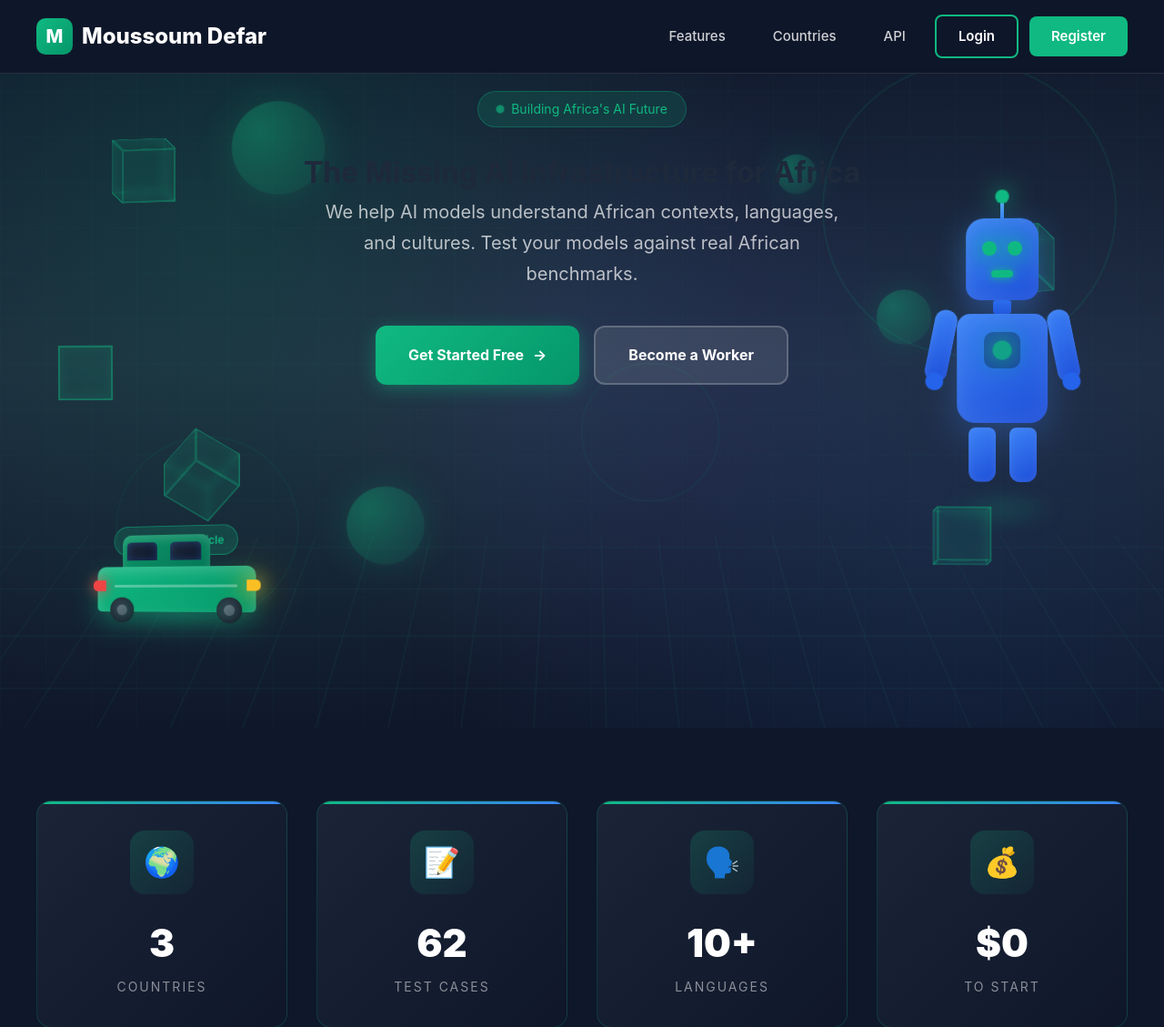
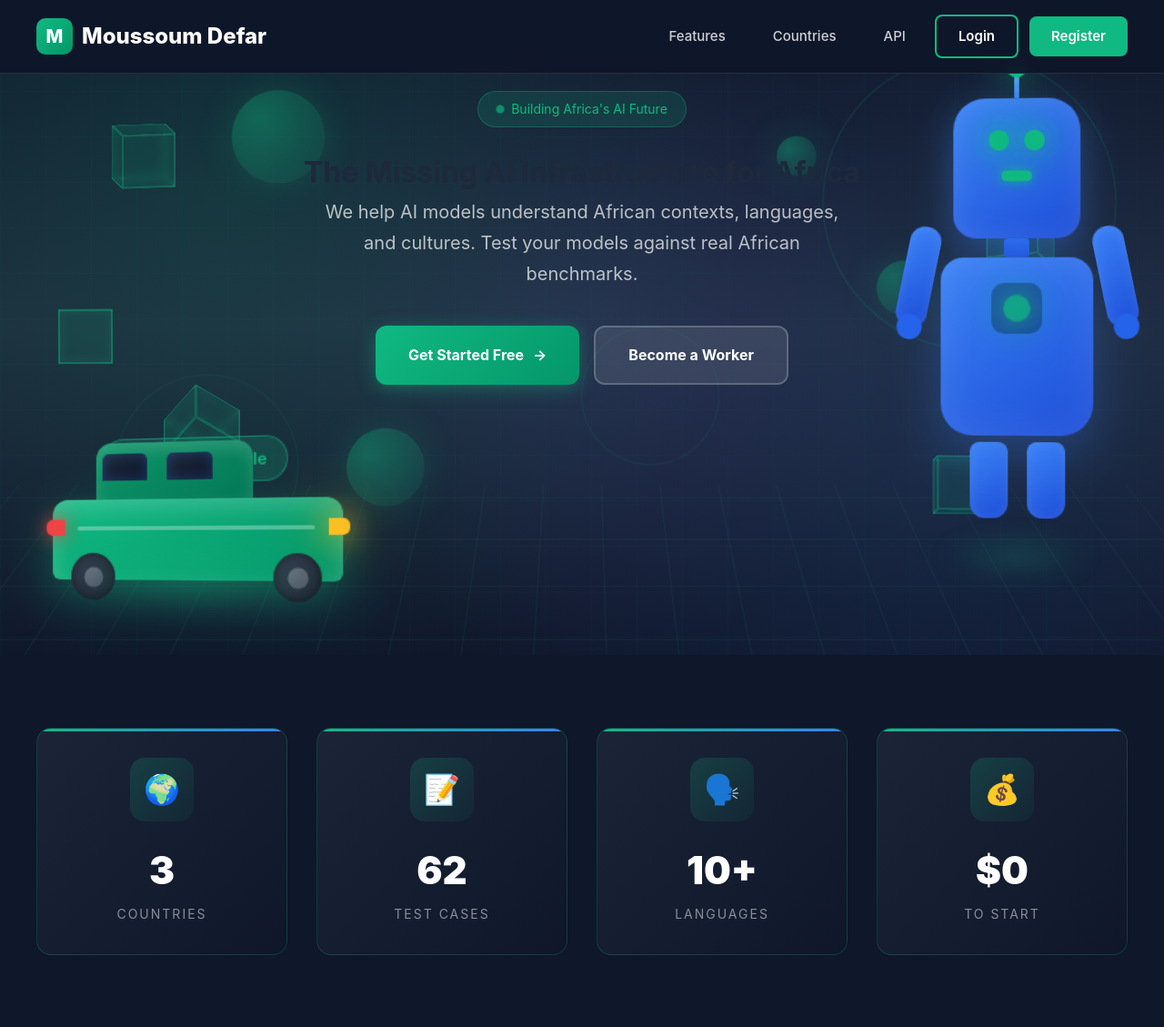
Before and after one commit to mkosemes1/Moussoum_Defar, a Django app: template templates/index.html in a window 1280 px wide. Shown: the top 1129 px of the page at 91% size. Run offline with Django 5.2, Linux system fonts and the light colour scheme; the template is opened without the code that fills it, so the values that code supplies are empty; parts of the project's set-up code (start-up, migrations or seed data) failed here and were passed over.

Commit message:
Increase 3D figure sizes and reduce hero height
- Scale robot to 1.4x and car to 1.5x
- Increase robot head and body dimensions
- Increase car body, top, and wheel sizes
- Reduce hero section height to 90vh

```diff
--- a/templates/index.html
+++ b/templates/index.html
@@ -94,8 +94,8 @@
         /* Hero with 3D */
         .hero-wrapper {
             padding-top: 100px;
-            padding-bottom: 60px;
-            min-height: 100vh;
+            padding-bottom: 40px;
+            min-height: 90vh;
             background: linear-gradient(180deg, #0f172a 0%, #1e293b 50%, #0f172a 100%);
             position: relative;
             overflow: hidden;
@@ -753,9 +753,9 @@
         /* 3D Robot */
         .robot-container {
             position: absolute;
-            right: 10%;
+            right: 8%;
             top: 50%;
-            transform: translateY(-50%);
+            transform: translateY(-50%) scale(1.4);
             perspective: 1000px;
         }
 
@@ -772,15 +772,15 @@
         }
 
         .robot-head {
-            width: 80px;
-            height: 90px;
+            width: 100px;
+            height: 110px;
             background: linear-gradient(145deg, #3b82f6, #1d4ed8);
-            border-radius: 20px 20px 15px 15px;
+            border-radius: 25px 25px 18px 18px;
             margin: 0 auto;
             position: relative;
             transform-style: preserve-3d;
             box-shadow:
-                inset 0 0 20px rgba(255,255,255,0.1),
+                inset 0 0 25px rgba(255,255,255,0.1),
                 0 10px 30px rgba(59, 130, 246, 0.4);
         }
 
@@ -861,14 +861,14 @@
         }
 
         .robot-body {
-            width: 100px;
-            height: 120px;
+            width: 120px;
+            height: 140px;
             background: linear-gradient(145deg, #3b82f6, #1d4ed8);
-            border-radius: 15px 15px 20px 20px;
+            border-radius: 18px 18px 25px 25px;
             margin: 0 auto;
             position: relative;
             box-shadow:
-                inset 0 0 30px rgba(255,255,255,0.1),
+                inset 0 0 35px rgba(255,255,255,0.1),
                 0 15px 40px rgba(59, 130, 246, 0.3);
         }
 
@@ -979,8 +979,9 @@
         .car-container {
             position: absolute;
             left: 8%;
-            bottom: 15%;
+            bottom: 12%;
             perspective: 800px;
+            transform: scale(1.5);
         }
 
         .car {
@@ -994,25 +995,25 @@
         }
 
         .car-body {
-            width: 180px;
-            height: 50px;
+            width: 220px;
+            height: 60px;
             background: linear-gradient(145deg, #10b981, #059669);
-            border-radius: 10px 10px 5px 5px;
+            border-radius: 12px 12px 6px 6px;
             position: relative;
             box-shadow:
-                inset 0 5px 15px rgba(255,255,255,0.2),
-                0 10px 30px rgba(16, 185, 129, 0.4);
+                inset 0 6px 18px rgba(255,255,255,0.2),
+                0 12px 35px rgba(16, 185, 129, 0.4);
         }
 
         .car-top {
             position: absolute;
-            top: -35px;
-            left: 30px;
-            width: 100px;
-            height: 35px;
+            top: -42px;
+            left: 35px;
+            width: 120px;
+            height: 42px;
             background: linear-gradient(145deg, #0d9668, #047857);
-            border-radius: 10px 10px 0 0;
-            box-shadow: inset 0 5px 10px rgba(255,255,255,0.15);
+            border-radius: 12px 12px 0 0;
+            box-shadow: inset 0 6px 12px rgba(255,255,255,0.15);
         }
 
         .car-window {
@@ -1058,12 +1059,12 @@
 
         .car-wheel {
             position: absolute;
-            bottom: -12px;
-            width: 28px;
-            height: 28px;
+            bottom: -15px;
+            width: 35px;
+            height: 35px;
             background: linear-gradient(145deg, #374151, #1f2937);
             border-radius: 50%;
-            box-shadow: inset 0 0 8px rgba(0,0,0,0.5);
+            box-shadow: inset 0 0 10px rgba(0,0,0,0.5);
         }
 
         .car-wheel::after {
@@ -1072,8 +1073,8 @@
             top: 50%;
             left: 50%;
             transform: translate(-50%, -50%);
-            width: 12px;
-            height: 12px;
+            width: 15px;
+            height: 15px;
             background: linear-gradient(145deg, #6b7280, #4b5563);
             border-radius: 50%;
         }
```
